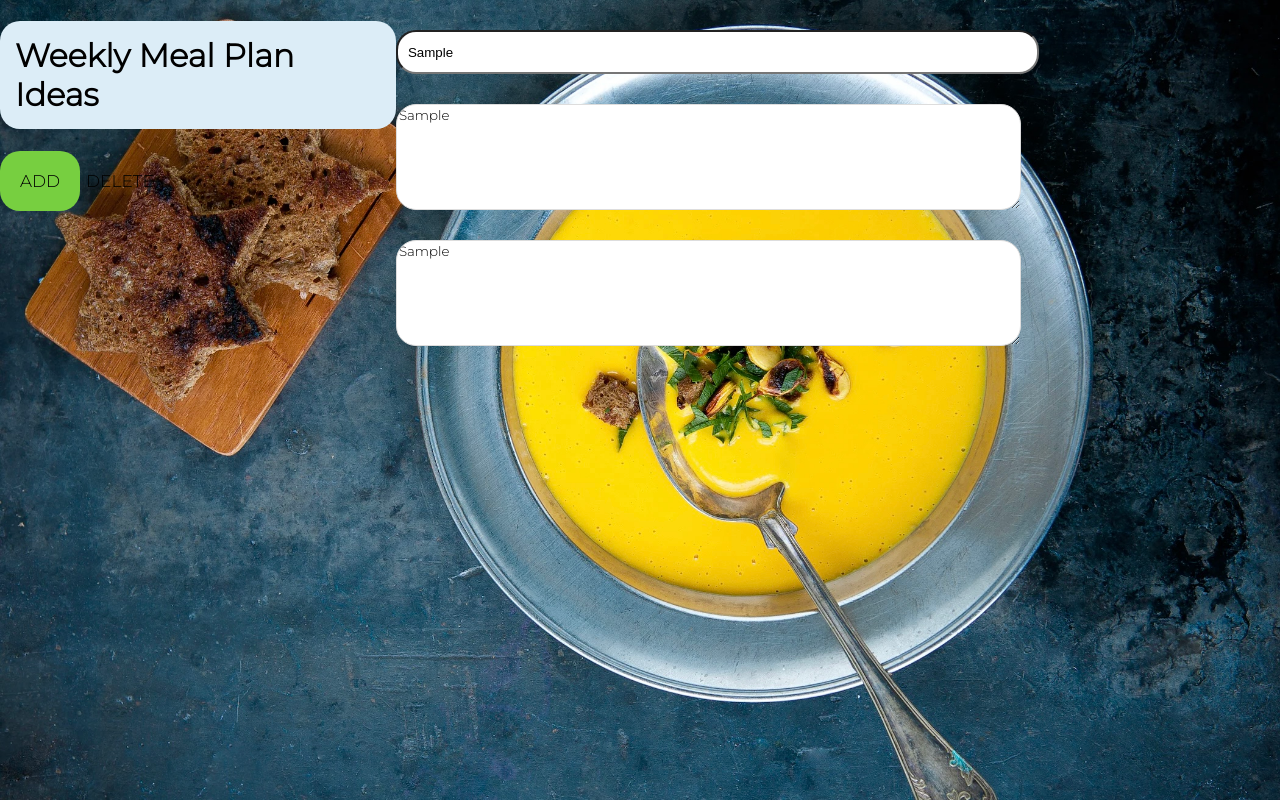
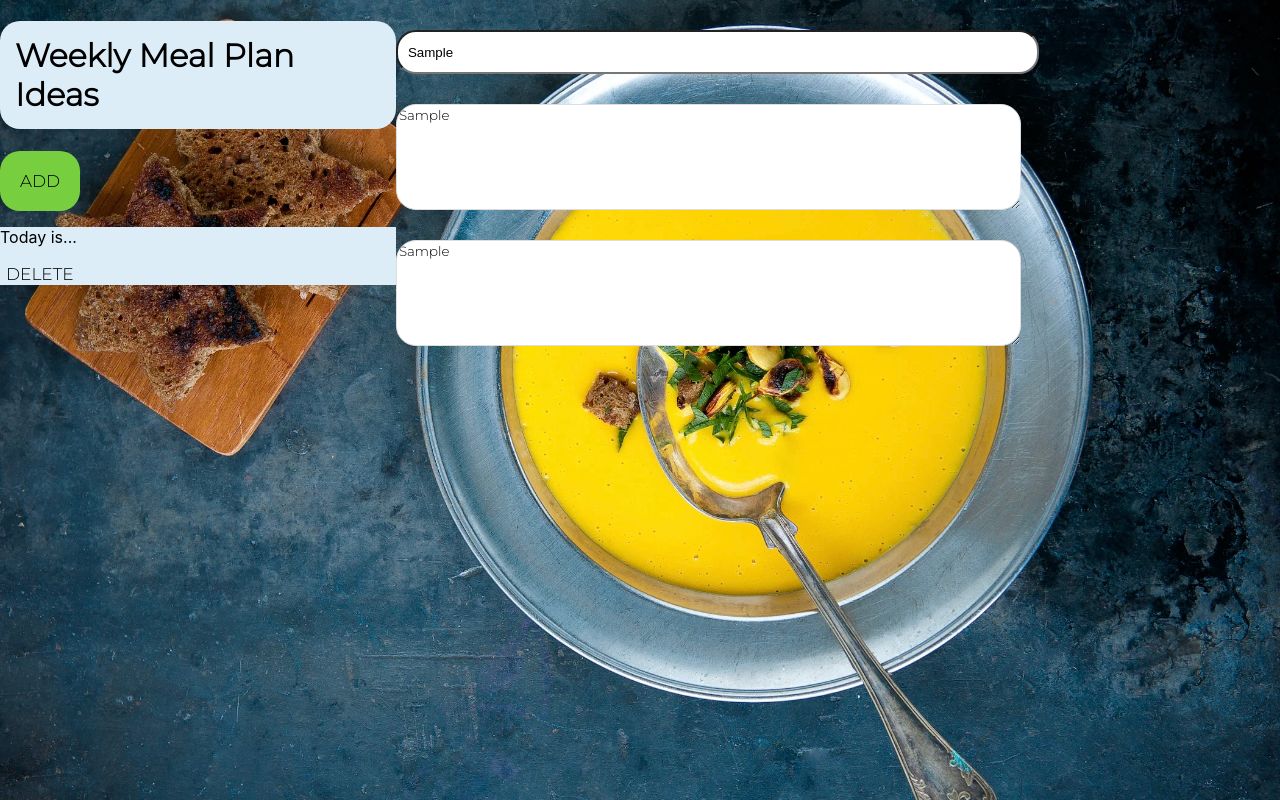
Before and after one commit to KseGreb/Weekly-meal-planner, a React (Create React App) app: page / in a window 1280 px wide. Both pictures are taken after typing "Sample", "Sample", "Sample" into the empty fields and a click on the button "ADD". Built offline with nearby package versions, Linux system fonts and the light colour scheme.

Commit message:
added some functional

```diff
--- a/package.json
+++ b/package.json
@@ -9,6 +9,7 @@
     "react": "^18.2.0",
     "react-dom": "^18.2.0",
     "react-scripts": "5.0.1",
+    "react-uuid": "^2.0.0",
     "web-vitals": "^2.1.4"
   },
   "scripts": {
--- a/src/App.css
+++ b/src/App.css
@@ -48,3 +48,9 @@ textarea{
   border-radius: 20px;
   font-family: 'Montserrat', sans-serif;
 }
+.selected{
+  background-color: #fad106;
+}
+.default{
+  background-color: #dcedf7;
+}
--- a/src/App.js
+++ b/src/App.js
@@ -1,12 +1,38 @@
 
+import { useState } from 'react';
 import './App.css';
 import MyList from './MyList';
 import MyMealsAndIngredients from './MyMealsAndIngredients';
+import uuid from 'react-uuid';
 
 function App() {
+
+  const [mealPlans, setMealsPlans] = useState([]);
+  const [selectedDay, setSelectedDay] = useState(false)
+
+ const addMeal = () => {
+  const newMeal = {
+    title: "Today is...",
+    id: uuid(),
+    mealForADay: ""
+  }
+  setMealsPlans([newMeal, ...mealPlans])
+  console.log(newMeal)
+ }
+
+ const deleteItem = (mealId) => {
+  setMealsPlans(mealPlans.filter(({id})=> id !== mealId))
+}
+
   return (
     <div className="App">
-      <MyList/>
+      <MyList
+        deleteItem={deleteItem}
+        mealPlans={mealPlans}
+        addMeal={addMeal}
+        selectedDay={selectedDay}
+        setSelectedDay={setSelectedDay}
+        />
       <MyMealsAndIngredients/>
     </div>
   );
--- a/src/MyList.js
+++ b/src/MyList.js
@@ -1,9 +1,24 @@
-const MyList = () => {
+const MyList = ({mealPlans, addMeal, deleteItem, selectedDay, setSelectedDay}) => {
+
     return(
         <div>
             <h1>Weekly Meal Plan Ideas</h1>
-            <button className="button-add">ADD</button>
-            <button className="button-delete">DELETE</button>
+            <button className="button-add" onClick={addMeal}>ADD</button>
+
+            <div>
+            {/* <div style={ {background: setSelectedDay.id ?  "white" : "yellow"}}> */}
+                {mealPlans.map(({title, id, mealForADay}) => (
+                    <div
+                        className={`meal ${id === selectedDay ? "selected" : "default"}`}
+                        onClick={() => setSelectedDay(id)}
+                        key={id}
+                    >
+                        <p>{title}</p>
+                        <p>{mealForADay}</p>
+                        <button className="button-delete" onClick={()=>deleteItem(id)}>DELETE</button>
+                    </div>
+                ))}
+            </div>
         </div>
     )
 }
--- a/src/MyMealsAndIngredients.js
+++ b/src/MyMealsAndIngredients.js
@@ -1,4 +1,9 @@
 const MyMealsAndIngredients = () => {
+
+    const addingDay = () =>{
+
+    }
+
     return(
         <div  className="whole-plan">
             <div className="meal-editing">
@@ -6,6 +11,7 @@ const MyMealsAndIngredients = () => {
                     type="text"
                     className="myInput"
                     placeholder="Today is..."
+                    onChange={addingDay}
                 />
                 <textarea
                     placeholder="Write your meal plan here"
```
Also changed, not shown: 1 other file (tests, documents, lock files or other folders).
